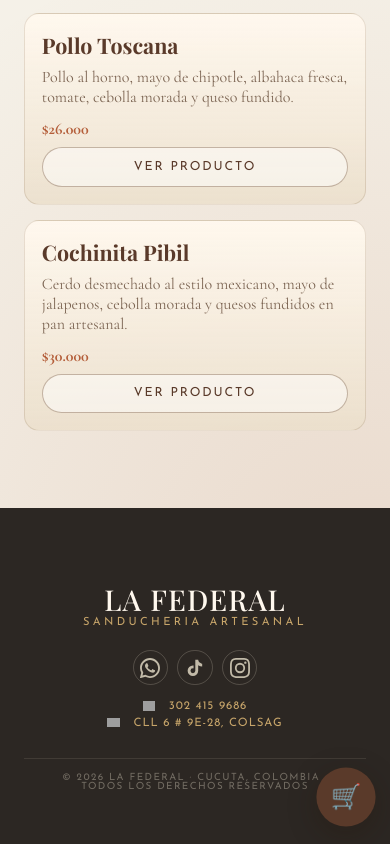
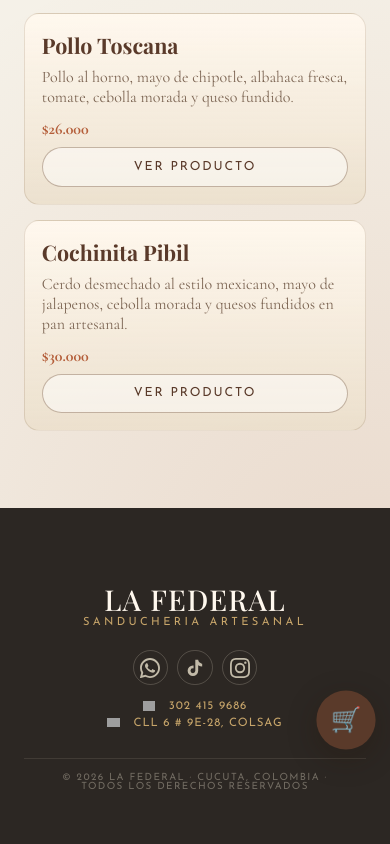
Before and after one commit to saintvedha-gif/La-Federal, a React (Vite) app: page /#/menu in a window 390 px wide. Shown: the part 1653-2497 px from the top of the page. Built offline with nearby package versions, Linux system fonts and the light colour scheme; grey boxes are pictures that could not be loaded.

Commit message:
Fix: carrito flotante en móvil se quedaba pegado al footer
- Aumentado z-index del carrito de 200 a 1000 en desktop y 1200 en móvil
- Ajustado bottom de 1.2rem a 6rem en móvil para evitar superposición con footer
- Carrito ahora se mantiene flotante correctamente en dispositivos móviles

```diff
--- a/src/global.css
+++ b/src/global.css
@@ -2353,7 +2353,7 @@ footer span {
   position: fixed;
   bottom: 2rem;
   right: 2rem;
-  z-index: 200;
+  z-index: 1000;
   display: flex;
   flex-direction: column;
   align-items: flex-end;
@@ -3167,10 +3167,11 @@ footer span {
   }
 
   .cart-float {
-    bottom: 1.2rem;
+    bottom: 6rem;
     right: 1rem;
     left: auto;
     align-items: flex-end;
+    z-index: 1200;
   }
 
   .cart-panel {
```
